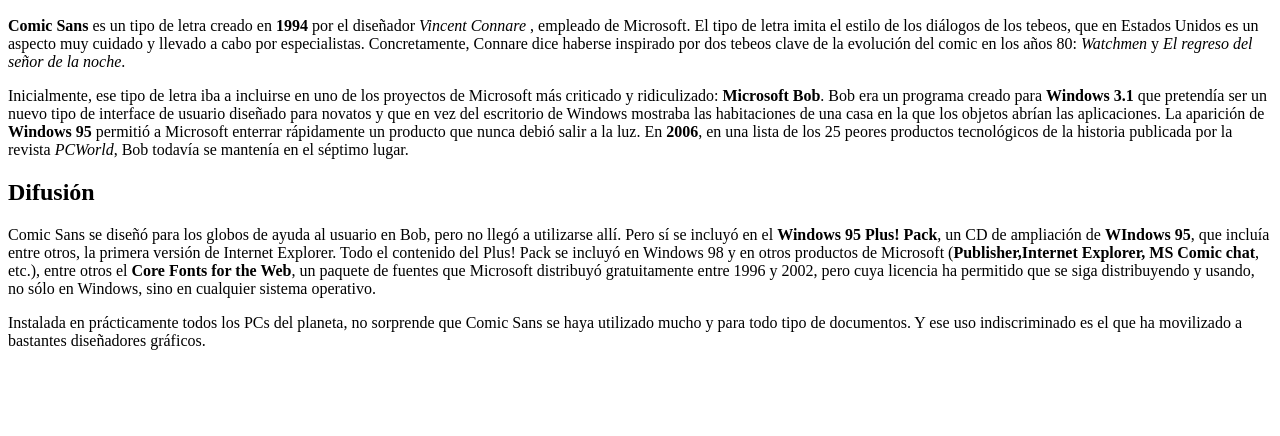
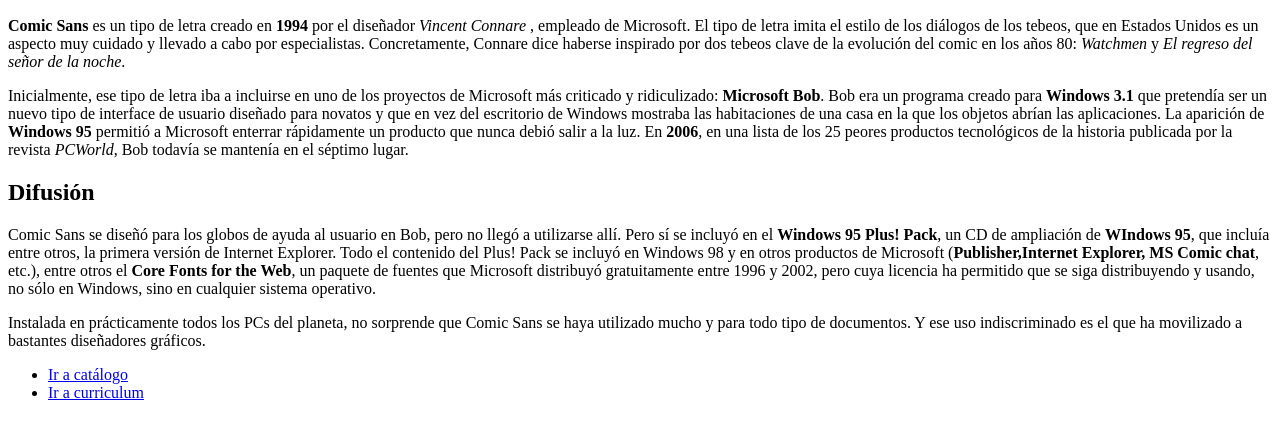
Before and after one commit to Andreidlpy/semana02.02, a plain HTML site: page ensayo.html in a window 1280 px wide. Shown: the part 110-546 px from the top of the page. Drawn offline with Linux system fonts and the light colour scheme.

Commit message:
pie de pagina creado

```diff
--- a/ensayo.html
+++ b/ensayo.html
@@ -55,5 +55,13 @@
             </article>
         </section>
     </main>
+    <footer>
+        <nav>
+            <ul>
+                <li><a href="./catalogo.html">Ir a catálogo</a></li>
+                <li><a href="./index.html">Ir a curriculum</a></li>
+            </ul>
+        </nav>
+    </footer>
 </body>
 </html>
```
Also changed, not shown: catalogo.html (+8 -0 lines), index.html (+8 -0 lines).
